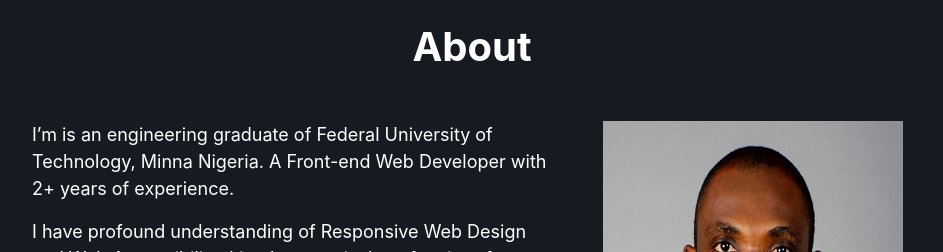
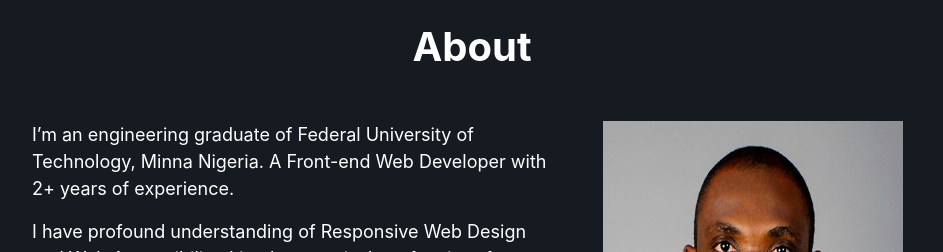
Before and after one commit to davidoluseun/aod-portfolio, a React (Create React App) app: page / in a window 1280 px wide. Shown: the part 1240-1492 px from the top of the page, without its empty margins (168-1111 px from the left). Built offline with nearby package versions, Linux system fonts and the light colour scheme; no server answers.

Commit message:
Fix typo

```diff
--- a/src/components/About.tsx
+++ b/src/components/About.tsx
@@ -25,7 +25,7 @@ const About = () => {
       >
         <GridItem>
           <Text mb="4">
-            I’m is an engineering graduate of Federal University of Technology,
+            I’m an engineering graduate of Federal University of Technology,
             Minna Nigeria. A Front-end Web Developer with 2+ years of
             experience.
           </Text>
```
